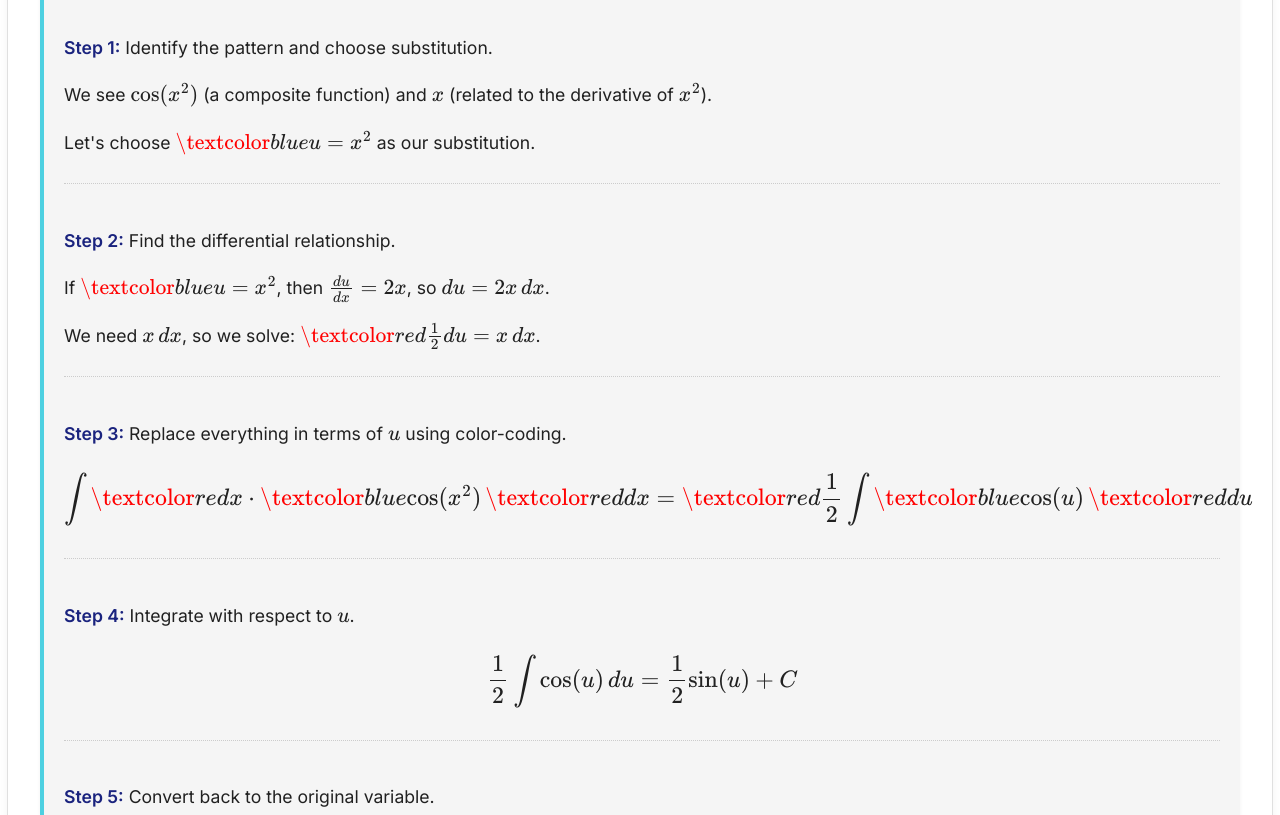
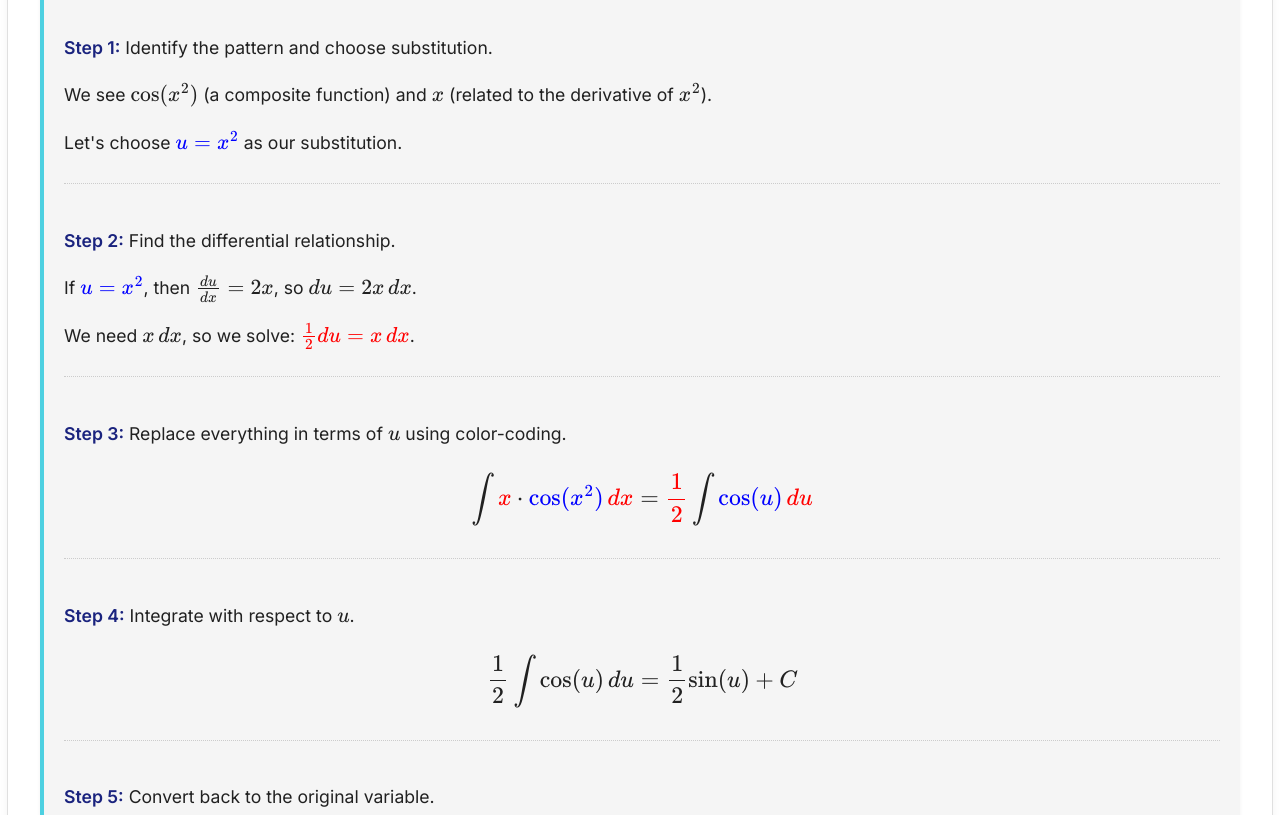
Before and after one commit to jjohnson-47/MATH_252-assets, a plain HTML site: page math252/weekly-modules/01-integration/01-section-6-1-overview.html in a window 1280 px wide. Shown: the part 3100-3915 px from the top of the page. Drawn offline with nearby package versions, Linux system fonts and the light colour scheme.

Commit message:
Add MathJax loader configuration to explicitly load color extension
- Add loader: {load: ['[tex]/color']} to ensure color extension is fetched
- This fixes the issue where \textcolor commands were showing in red
- Keep existing packages configuration for compatibility

```diff
--- a/math252/weekly-modules/01-integration/01-section-6-1-overview.html
+++ b/math252/weekly-modules/01-integration/01-section-6-1-overview.html
@@ -7,11 +7,12 @@
   <!-- MathJax config must come BEFORE the script -->
   <script>
     window.MathJax = {
+      loader: {load: ['[tex]/color']},          // Ask loader for color.js
       tex: {
         inlineMath: [['$', '$'], ['\\(', '\\)']],
         displayMath: [['$$', '$$'], ['\\[', '\\]']],
         processEscapes: true,
-        packages: {'[+]': ['color']}
+        packages: {'[+]': ['color']}            // Keep the package name here
       }
     };
   </script>
```
Also changed, not shown: math252/weekly-modules/01-integration/02-section-6-2-integration-by-parts.html (+2 -1 lines).
